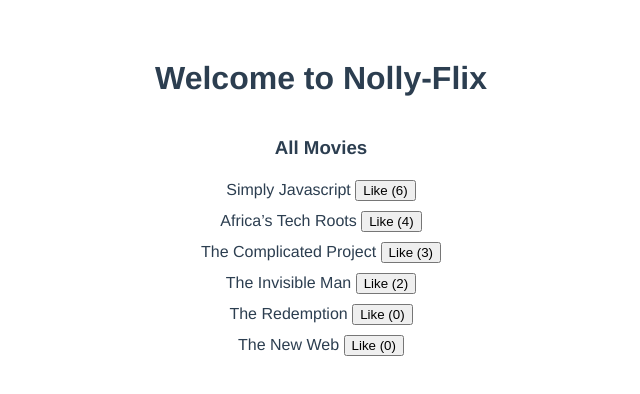
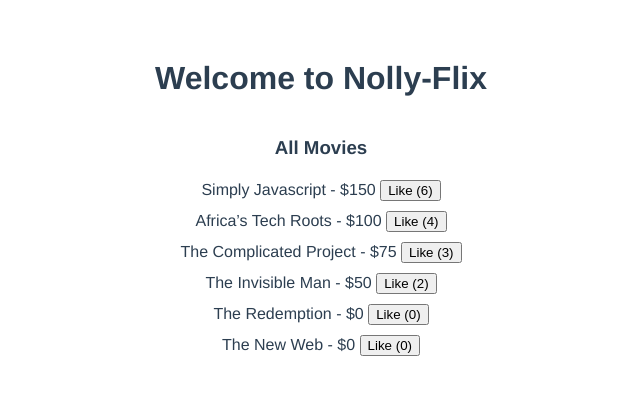
Before and after one commit to olahfemi/nolly-flix, a Vue app: page / in a window 1280 px wide. Shown: the top 394 px of the page, without its empty margins (319-959 px from the left). Built offline with nearby package versions, Linux system fonts and the light colour scheme.

Commit message:
Display price for each movie at $25 per like

```diff
--- a/src/components/MovieList.vue
+++ b/src/components/MovieList.vue
@@ -7,7 +7,7 @@
     <h3>All Movies</h3>
     <ul>
       <li v-for="movie in sortedMovies" v-bind:key="movie.title">
-        {{movie.title}}
+        {{movie.title}} - ${{movie.likes * 25}}
 
         <button @click="movie.likes++">Like ({{movie.likes}})</button>
       </li>
@@ -24,7 +24,7 @@ export default {
   data(){
     return {
       movies:[
-        {title: "The Redemption", likes:0},
+        {title: "The Redemption", likes:0,},
         {title: "Africa’s Tech Roots", likes:4},
         {title: "The Invisible Man", likes:2},
         {title: "The Complicated Project", likes:3},
@@ -41,7 +41,9 @@ export default {
       let moviesCopy = [...this.movies]
       return moviesCopy.sort((n1,n2) => n2.likes - n1.likes)
     }
-  }
+  },
+
+
 
 }
 </script>
```
